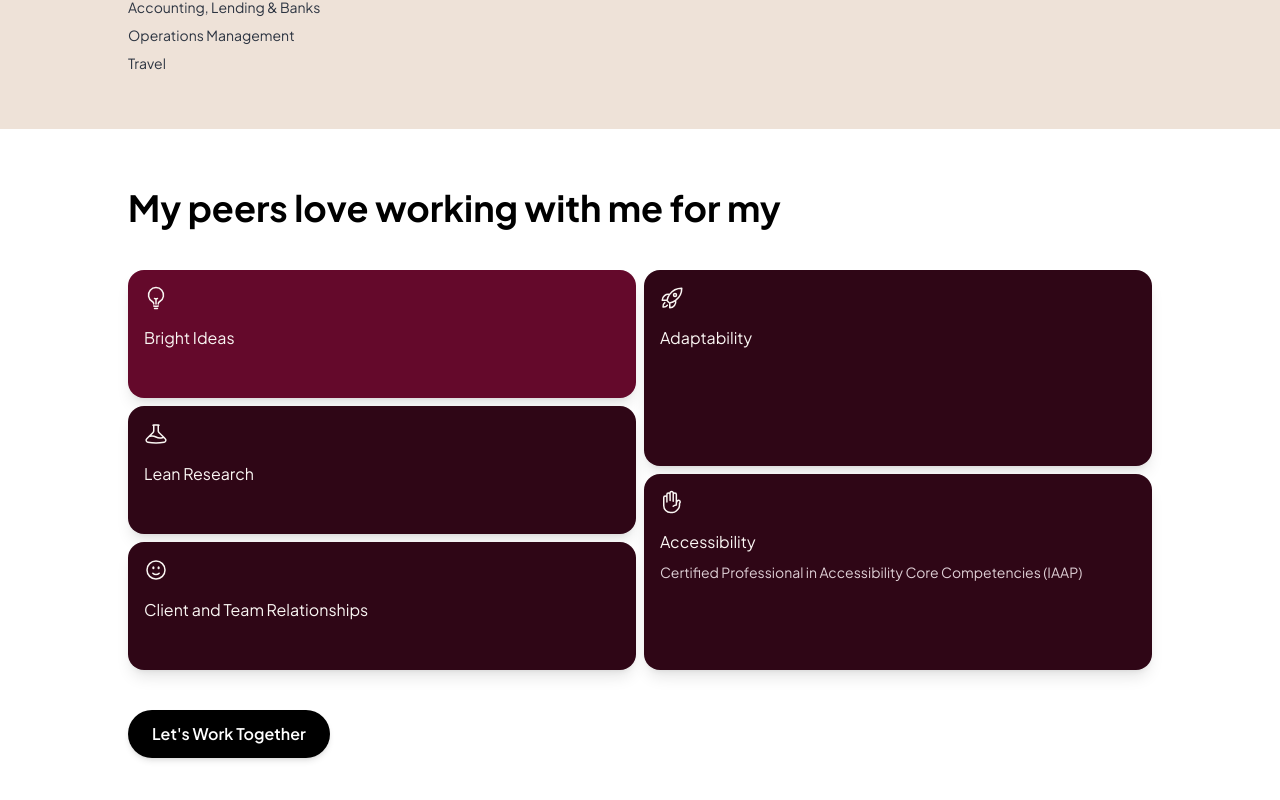
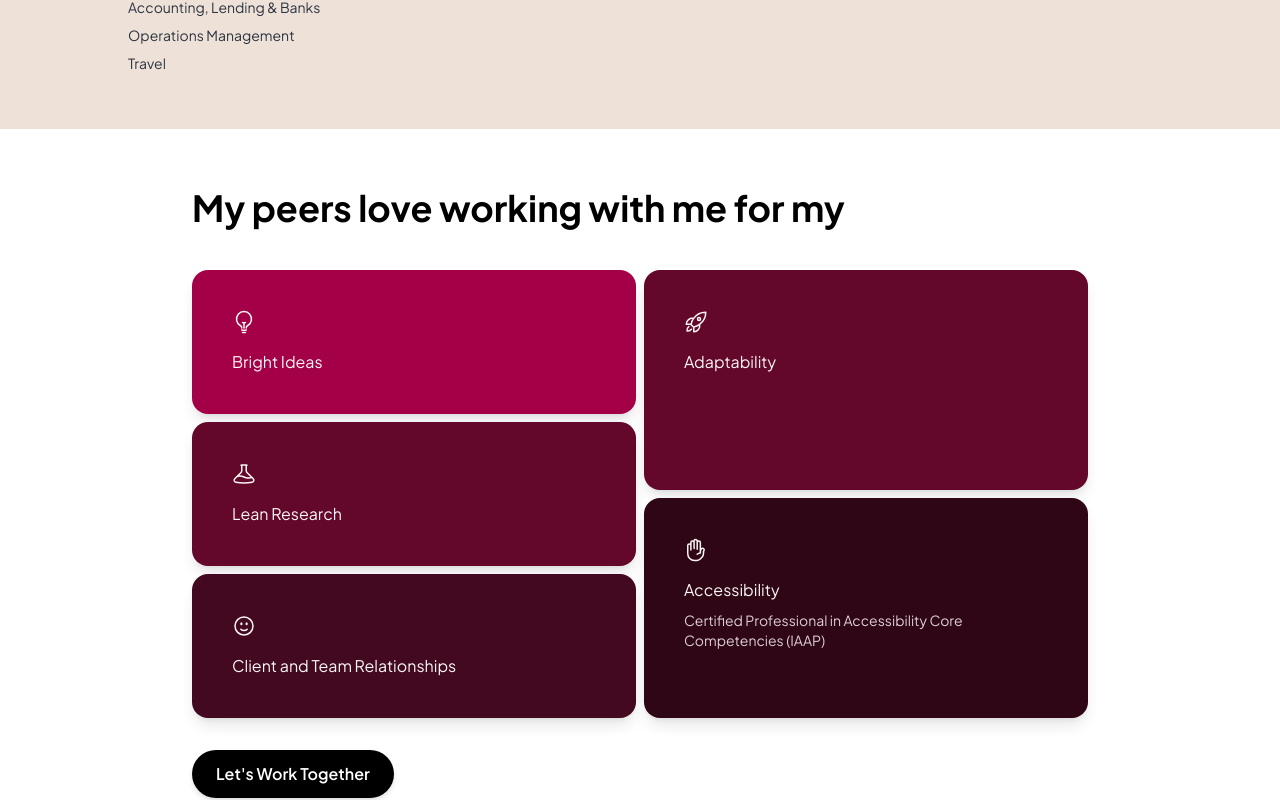
Before and after one commit to BaileyCostello/DelightedByBailey-CursorAI, a Next.js app: page /about in a window 1280 px wide. Shown: the part 1100-1900 px from the top of the page. Built offline with nearby package versions, Linux system fonts and the light colour scheme.

Commit message:
Update About page with enhanced bento cards and improved layout

```diff
--- a/src/app/about/page.tsx
+++ b/src/app/about/page.tsx
@@ -62,7 +62,8 @@ export default function About() {
 
       {/* Stats Section */}
       <section className="bg-[#eee2d8] px-6 lg:px-32 py-14">
-        <div className="max-w-7xl mx-auto flex gap-10">
+        <div className="max-w-7xl mx-auto flex flex-col md:flex-row gap-10">
+          <div className="flex flex-row gap-10 flex-1">
             <div className="flex-1">
               <p className="text-pink-700 text-base mb-4">Experience</p>
               <p className="text-[#63082b] text-4xl font-bold leading-tight">8 Years</p>
@@ -70,6 +71,11 @@ export default function About() {
             <div className="flex-1">
               <p className="text-pink-700 text-base mb-4">Industries</p>
               <p className="text-[#63082b] text-4xl font-bold leading-tight">10+</p>
+            </div>
+          </div>
+          <div className="flex-1">
+            <p className="text-pink-700 text-base mb-4">Projects</p>
+            <p className="text-[#63082b] text-4xl font-bold leading-tight">30+</p>
           </div>
         </div>
       </section>
@@ -92,48 +98,189 @@ export default function About() {
       </section>
 
       {/* Bento Grid Section */}
-      <section className="bg-white px-6 lg:px-32 py-14">
+      <section className="bg-white px-6 lg:px-48 py-14">
         <div className="max-w-7xl mx-auto">
           <h2 className="text-4xl font-bold text-black leading-tight mb-10">
             My peers love working with me for my
           </h2>
 
-          <div className="grid grid-cols-2 gap-2 mb-10 h-[400px]">
+          <div className="grid grid-cols-2 gap-2 mb-20 h-[400px]">
             {/* Left Column */}
             <div className="flex flex-col gap-2">
-              <div className="bg-[#64092b] p-4 rounded-2xl shadow-lg flex-1">
+              <motion.div
+                className="bg-pink-700 p-10 rounded-2xl shadow-lg flex-1"
+                whileHover="hover"
+                variants={{
+                  hover: { scale: 1.02 }
+                }}
+                onMouseMove={(e) => {
+                  const rect = e.currentTarget.getBoundingClientRect();
+                  const x = e.clientX - rect.left;
+                  const y = e.clientY - rect.top;
+                  const centerX = rect.width / 2;
+                  const centerY = rect.height / 2;
+                  const rotateX = (y - centerY) / 15;
+                  const rotateY = (centerX - x) / 15;
+
+                  // Calculate shadow offset based on rotation
+                  const shadowX = Math.sin(rotateY * Math.PI / 180) * 20;
+                  const shadowY = Math.sin(rotateX * Math.PI / 180) * 20;
+                  const shadowBlur = 20 + Math.abs(rotateX) + Math.abs(rotateY);
+
+                  e.currentTarget.style.transform = `perspective(1000px) rotateX(${rotateX}deg) rotateY(${rotateY}deg) scale(1.02)`;
+                  e.currentTarget.style.boxShadow = `${shadowX}px ${shadowY}px ${shadowBlur}px rgba(0, 0, 0, 0.3)`;
+                }}
+                onMouseLeave={(e) => {
+                  e.currentTarget.style.transform = 'perspective(1000px) rotateX(0deg) rotateY(0deg) scale(1)';
+                  e.currentTarget.style.boxShadow = '0 10px 25px rgba(0, 0, 0, 0.1)';
+                }}
+                style={{ transformStyle: "preserve-3d", transition: "transform 0.1s ease-out, box-shadow 0.1s ease-out" }}
+              >
                 <LightBulbIcon className="w-6 h-6 mb-4 text-[#faf6f3]" />
                 <p className="text-[#faf6f3] text-base">Bright Ideas</p>
-              </div>
+              </motion.div>
 
-              <div className="bg-[#2f0616] p-4 rounded-2xl shadow-lg flex-1">
+              <motion.div
+                className="bg-pink-800 p-10 rounded-2xl shadow-lg flex-1"
+                whileHover="hover"
+                variants={{
+                  hover: { scale: 1.02 }
+                }}
+                onMouseMove={(e) => {
+                  const rect = e.currentTarget.getBoundingClientRect();
+                  const x = e.clientX - rect.left;
+                  const y = e.clientY - rect.top;
+                  const centerX = rect.width / 2;
+                  const centerY = rect.height / 2;
+                  const rotateX = (y - centerY) / 15;
+                  const rotateY = (centerX - x) / 15;
+
+                  // Calculate shadow offset based on rotation
+                  const shadowX = Math.sin(rotateY * Math.PI / 180) * 20;
+                  const shadowY = Math.sin(rotateX * Math.PI / 180) * 20;
+                  const shadowBlur = 20 + Math.abs(rotateX) + Math.abs(rotateY);
+
+                  e.currentTarget.style.transform = `perspective(1000px) rotateX(${rotateX}deg) rotateY(${rotateY}deg) scale(1.02)`;
+                  e.currentTarget.style.boxShadow = `${shadowX}px ${shadowY}px ${shadowBlur}px rgba(0, 0, 0, 0.3)`;
+                }}
+                onMouseLeave={(e) => {
+                  e.currentTarget.style.transform = 'perspective(1000px) rotateX(0deg) rotateY(0deg) scale(1)';
+                  e.currentTarget.style.boxShadow = '0 10px 25px rgba(0, 0, 0, 0.1)';
+                }}
+                style={{ transformStyle: "preserve-3d", transition: "transform 0.1s ease-out, box-shadow 0.1s ease-out" }}
+              >
                 <BeakerIcon className="w-6 h-6 mb-4 text-[#faf6f3]" />
                 <p className="text-[#faf6f3] text-base">Lean Research</p>
-              </div>
+              </motion.div>
 
-              <div className="bg-[#2f0616] p-4 rounded-2xl shadow-lg flex-1">
+              <motion.div
+                className="bg-[#420920] p-10 rounded-2xl shadow-lg flex-1"
+                whileHover="hover"
+                variants={{
+                  hover: { scale: 1.02 }
+                }}
+                onMouseMove={(e) => {
+                  const rect = e.currentTarget.getBoundingClientRect();
+                  const x = e.clientX - rect.left;
+                  const y = e.clientY - rect.top;
+                  const centerX = rect.width / 2;
+                  const centerY = rect.height / 2;
+                  const rotateX = (y - centerY) / 15;
+                  const rotateY = (centerX - x) / 15;
+
+                  // Calculate shadow offset based on rotation
+                  const shadowX = Math.sin(rotateY * Math.PI / 180) * 20;
+                  const shadowY = Math.sin(rotateX * Math.PI / 180) * 20;
+                  const shadowBlur = 20 + Math.abs(rotateX) + Math.abs(rotateY);
+
+                  e.currentTarget.style.transform = `perspective(1000px) rotateX(${rotateX}deg) rotateY(${rotateY}deg) scale(1.02)`;
+                  e.currentTarget.style.boxShadow = `${shadowX}px ${shadowY}px ${shadowBlur}px rgba(0, 0, 0, 0.3)`;
+                }}
+                onMouseLeave={(e) => {
+                  e.currentTarget.style.transform = 'perspective(1000px) rotateX(0deg) rotateY(0deg) scale(1)';
+                  e.currentTarget.style.boxShadow = '0 10px 25px rgba(0, 0, 0, 0.1)';
+                }}
+                style={{ transformStyle: "preserve-3d", transition: "transform 0.1s ease-out, box-shadow 0.1s ease-out" }}
+              >
                 <FaceSmileIcon className="w-6 h-6 mb-4 text-[#faf6f3]" />
                 <p className="text-[#faf6f3] text-base">Client and Team Relationships</p>
-              </div>
+              </motion.div>
             </div>
 
             {/* Right Column */}
             <div className="flex flex-col gap-2">
-              <div className="bg-[#2f0616] p-4 rounded-2xl shadow-lg flex-1">
+              <motion.div
+                className="bg-pink-800 p-10 rounded-2xl shadow-lg flex-1"
+                whileHover="hover"
+                variants={{
+                  hover: { scale: 1.02 }
+                }}
+                onMouseMove={(e) => {
+                  const rect = e.currentTarget.getBoundingClientRect();
+                  const x = e.clientX - rect.left;
+                  const y = e.clientY - rect.top;
+                  const centerX = rect.width / 2;
+                  const centerY = rect.height / 2;
+                  const rotateX = (y - centerY) / 15;
+                  const rotateY = (centerX - x) / 15;
+
+                  // Calculate shadow offset based on rotation
+                  const shadowX = Math.sin(rotateY * Math.PI / 180) * 20;
+                  const shadowY = Math.sin(rotateX * Math.PI / 180) * 20;
+                  const shadowBlur = 20 + Math.abs(rotateX) + Math.abs(rotateY);
+
+                  e.currentTarget.style.transform = `perspective(1000px) rotateX(${rotateX}deg) rotateY(${rotateY}deg) scale(1.02)`;
+                  e.currentTarget.style.boxShadow = `${shadowX}px ${shadowY}px ${shadowBlur}px rgba(0, 0, 0, 0.3)`;
+                }}
+                onMouseLeave={(e) => {
+                  e.currentTarget.style.transform = 'perspective(1000px) rotateX(0deg) rotateY(0deg) scale(1)';
+                  e.currentTarget.style.boxShadow = '0 10px 25px rgba(0, 0, 0, 0.1)';
+                }}
+                style={{ transformStyle: "preserve-3d", transition: "transform 0.1s ease-out, box-shadow 0.1s ease-out" }}
+              >
                 <RocketLaunchIcon className="w-6 h-6 mb-4 text-[#faf6f3]" />
                 <p className="text-[#faf6f3] text-base">Adaptability</p>
-              </div>
+              </motion.div>
 
-              <div className="bg-[#2f0616] p-4 rounded-2xl shadow-lg flex-1">
+              <motion.div
+                className="bg-pink-900 p-10 rounded-2xl shadow-lg flex-1"
+                whileHover="hover"
+                variants={{
+                  hover: { scale: 1.02 }
+                }}
+                onMouseMove={(e) => {
+                  const rect = e.currentTarget.getBoundingClientRect();
+                  const x = e.clientX - rect.left;
+                  const y = e.clientY - rect.top;
+                  const centerX = rect.width / 2;
+                  const centerY = rect.height / 2;
+                  const rotateX = (y - centerY) / 15;
+                  const rotateY = (centerX - x) / 15;
+
+                  // Calculate shadow offset based on rotation
+                  const shadowX = Math.sin(rotateY * Math.PI / 180) * 20;
+                  const shadowY = Math.sin(rotateX * Math.PI / 180) * 20;
+                  const shadowBlur = 20 + Math.abs(rotateX) + Math.abs(rotateY);
+
+                  e.currentTarget.style.transform = `perspective(1000px) rotateX(${rotateX}deg) rotateY(${rotateY}deg) scale(1.02)`;
+                  e.currentTarget.style.boxShadow = `${shadowX}px ${shadowY}px ${shadowBlur}px rgba(0, 0, 0, 0.3)`;
+                }}
+                onMouseLeave={(e) => {
+                  e.currentTarget.style.transform = 'perspective(1000px) rotateX(0deg) rotateY(0deg) scale(1)';
+                  e.currentTarget.style.boxShadow = '0 10px 25px rgba(0, 0, 0, 0.1)';
+                }}
+                style={{ transformStyle: "preserve-3d", transition: "transform 0.1s ease-out, box-shadow 0.1s ease-out" }}
+              >
                 <HandRaisedIcon className="w-6 h-6 mb-4 text-[#faf6f3]" />
                 <p className="text-[#faf6f3] text-base">Accessibility</p>
                 <p className="text-[#decfd5] text-sm mt-2">
                   Certified Professional in Accessibility Core Competencies (IAAP)
                 </p>
-              </div>
+              </motion.div>
             </div>
           </div>
 
+          <div className="mt-6">
             <Button
             href="/contact"
             variant="secondary"
@@ -143,6 +290,7 @@ export default function About() {
             Let&apos;s Work Together
           </Button>
           </div>
+        </div>
       </section>
     </div>
   );
```
Lines whose indentation alone changed are shown as unchanged.
